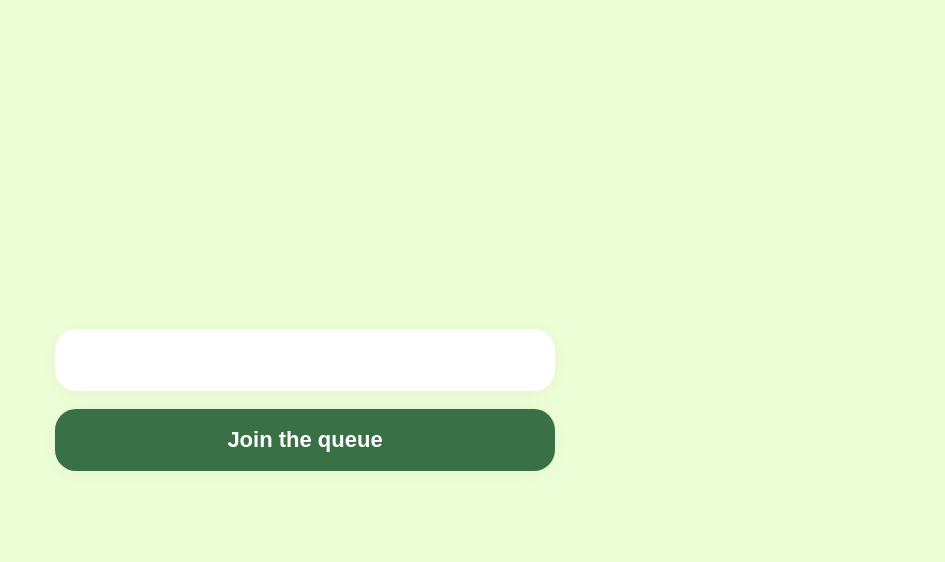
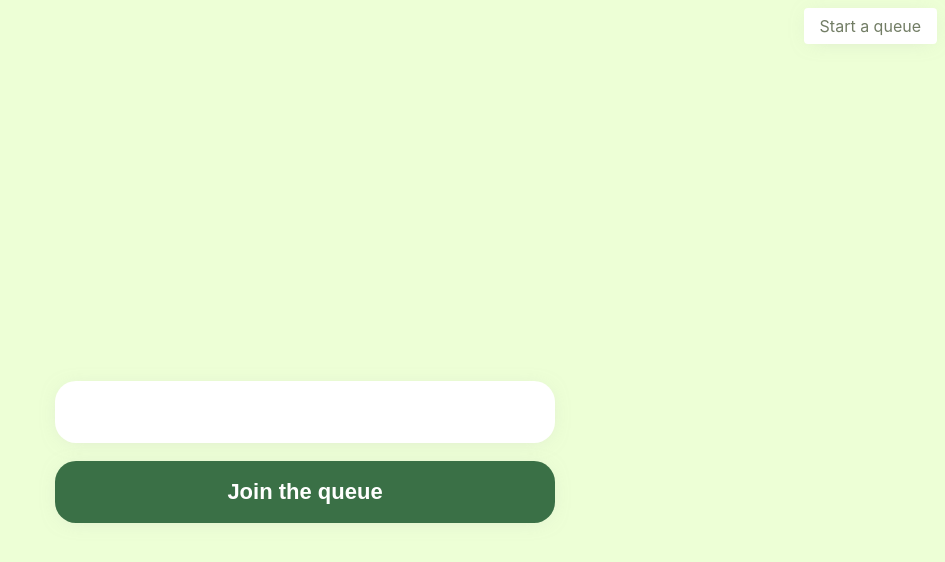
Before and after one commit to jckw/reyka, a React (Create React App) app: page / in a window 1280 px wide. Shown: the top 562 px of the page, without its empty margins (335-1280 px from the left). Built offline with nearby package versions, Linux system fonts and the light colour scheme; what babel-plugin-relay, react-relay would draw is missing.

Commit message:
Add a start queue button.

```diff
--- a/src/App.js
+++ b/src/App.js
@@ -2,6 +2,7 @@ import React, { Component } from 'react'
 import { Router } from '@reach/router'
 import { ThemeProvider } from 'styled-components'
 import { Flex } from 'rebass'
+import Header from './components/Header'
 
 import theme from './theme'
 
@@ -15,7 +16,14 @@ class App extends Component {
     render() {
         return (
             <ThemeProvider theme={theme}>
-                <Flex className="App" flexDirection="column" justifyContent="center" css={{minHeight: '100vh'}}>
+                <React.Fragment>
+                    <Header />
+                    <Flex
+                        className="App"
+                        flexDirection="column"
+                        justifyContent="center"
+                        css={{ minHeight: '100vh' }}
+                    >
                         <Router>
                             <Home path="/" />
                             <CreateQueue path="/create" />
@@ -24,6 +32,7 @@ class App extends Component {
                             <NotFound default />
                         </Router>
                     </Flex>
+                </React.Fragment>
             </ThemeProvider>
         )
     }
--- /dev/null
+++ b/src/components/Header.js
@@ -0,0 +1,11 @@
+import React from 'react'
+import { Flex } from 'rebass'
+import { Link } from '@reach/router'
+
+export default () => (
+    <Flex css={{ width: '100%' }} justifyContent="flex-end">
+        <Link to="/create" style={{ color: '#727D65', padding: '8px 16px', margin: '8px', textDecoration: 'none', background: 'white', borderRadius: '4px', boxShadow: 'rgba(188, 188, 188, 0.5) 0px 2px 20px -8px' }}>
+            Start a queue
+        </Link>
+    </Flex>
+)
--- a/src/pages/Home.js
+++ b/src/pages/Home.js
@@ -26,7 +26,16 @@ class Home extends React.Component {
 
     render() {
         return (
-            <form onSubmit={this._onSubmit} style={{maxWidth: 500, margin: '0 auto', display: 'flex', flexDirection: 'column'}}>
+            <React.Fragment>
+                <form
+                    onSubmit={this._onSubmit}
+                    style={{
+                        maxWidth: 500,
+                        margin: '0 auto',
+                        display: 'flex',
+                        flexDirection: 'column'
+                    }}
+                >
                     <input
                         type="text"
                         value={this.state.word1}
@@ -62,6 +71,7 @@ class Home extends React.Component {
                         }}
                     />
                 </form>
+            </React.Fragment>
         )
     }
 }
--- a/src/pages/ManageQueue.js
+++ b/src/pages/ManageQueue.js
@@ -20,9 +20,19 @@ class QueueLength extends React.Component {
         const queue = this.props.que
 
         return (
-            <Text fontWeight={700} color="greenGrey" textAlign="center" fontSize="72px">
-                {queue.length}
-            </Text>
+            <Box py={5} px={4}>
+                <Text fontWeight={700} color="greenGrey" textAlign="center" fontSize="72px">
+                    {queue.length}
+                </Text>
+                <Text textAlign="center">
+                    {queue.length === 1 ? 'person' : 'people'} in your queue
+                </Text>
+                <Text textAlign="center" mt={2}>
+                    {queue.next
+                        ? `Your next customer is #${queue.next.id}`
+                        : 'No further customers'}
+                </Text>
+            </Box>
         )
     }
 
@@ -43,6 +53,9 @@ const QueueLengthContainer = createRefetchContainer(
             fragment ManageQueue_que on Que {
                 id
                 length
+                next {
+                    id
+                }
             }
         `
     },
@@ -50,6 +63,9 @@ const QueueLengthContainer = createRefetchContainer(
         query ManageQueueLengthContainerRefetchQuery($id: ID!) {
             que(id: $id) {
                 length
+                next {
+                    id
+                }
             }
         }
     `
@@ -117,10 +133,7 @@ class Queue extends React.Component {
                                         <Text fontWeight={700}>{queue.name}</Text>
                                         <Text fontWeight={600}>Manager mode</Text>
                                     </CardHeader>
-                                    <Box py={5} px={4}>
-                                        <QueueLengthContainer que={queue} />
-                                        <Text textAlign="center">people in your queue</Text>
-                                    </Box>
+                                    <QueueLengthContainer que={queue} />
                                 </Card>
                                 <ButtonRow>
                                     <Button variant="green" onClick={this.serveSpot}>
```
Lines whose indentation alone changed are shown as unchanged.
